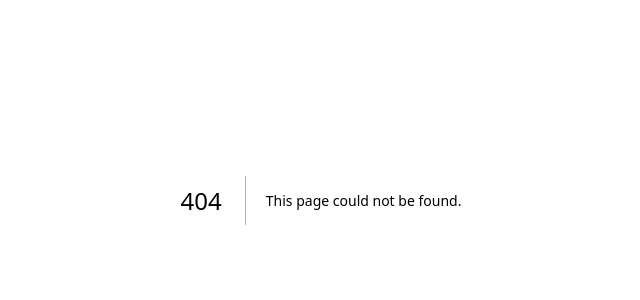
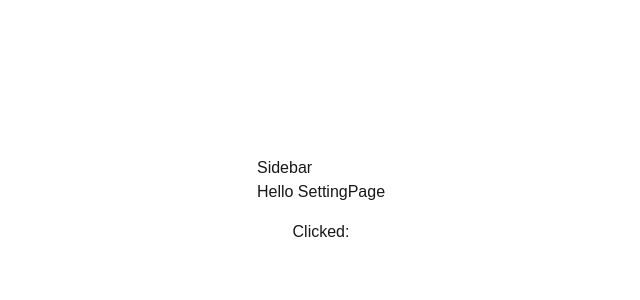
Before and after one commit to HannaRogalska/next-js, a Next.js app: page /about/setting in a window 1280 px wide. Before the commit this address had no page. Shown: the top 300 px of the page, without its empty margins (319-959 px from the left). Built offline with nearby package versions, Linux system fonts and the light colour scheme.

Commit message:
added layout for setting page and counter page

```diff
--- /dev/null
+++ b/src/app/about/layout.tsx
@@ -0,0 +1,16 @@
+
+
+const AboutLayout = ({
+  children,
+}: Readonly<{
+  children: React.ReactNode;
+}>) => {
+    return (
+      <div>
+        <aside>Sidebar</aside>
+            <main>{children}</main>
+      </div>
+    );
+};
+
+export default AboutLayout;
--- /dev/null
+++ b/src/app/about/page.tsx
@@ -0,0 +1,11 @@
+import React from 'react'
+
+const AboutPage = () => {
+  return (
+    <div>
+      <h1>Hello About</h1>
+    </div>
+  );
+}
+
+export default AboutPage
--- /dev/null
+++ b/src/app/about/setting/page.tsx
@@ -0,0 +1,13 @@
+import Counter from '@/components/Counter';
+
+const SettingPage = () => {
+    console.log("SERVER PAGE");
+    return (
+      <div className="flex flex-col gap-4">
+        <h1>Hello SettingPage</h1>
+        <Counter />
+      </div>
+    );
+}
+
+export default SettingPage
--- /dev/null
+++ b/src/components/Counter.tsx
@@ -0,0 +1,15 @@
+"use client"
+import { useState } from "react"
+
+
+const Counter = () => {
+  const [counter, setCounter] = useState(0)
+  console.log("CLIENT COMPONENT (browser)");
+
+  const handelClicked = () => {
+    (setCounter(counter +1))
+  }
+  return <button onClick={handelClicked}>Clicked:</button>;
+}
+
+export default Counter
```
